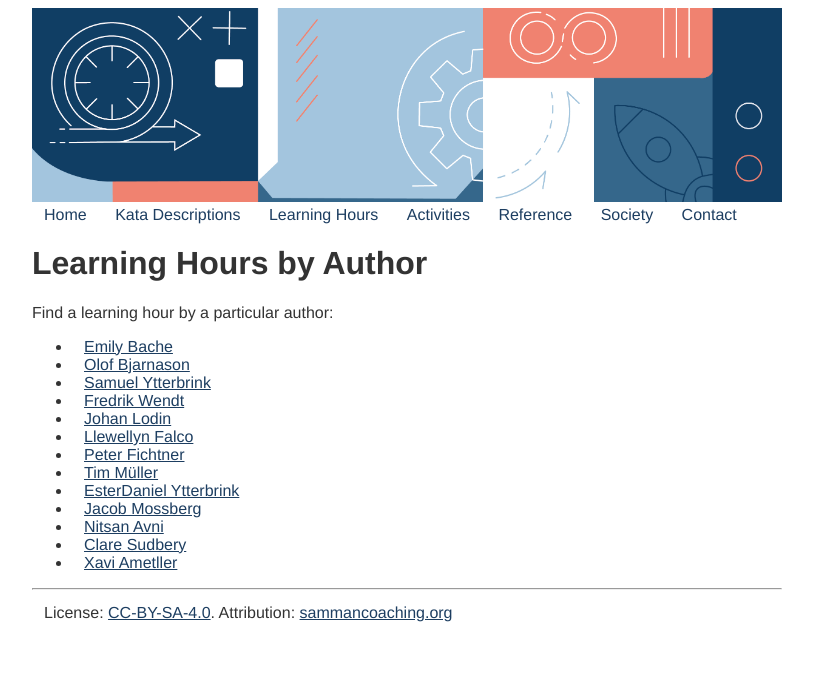
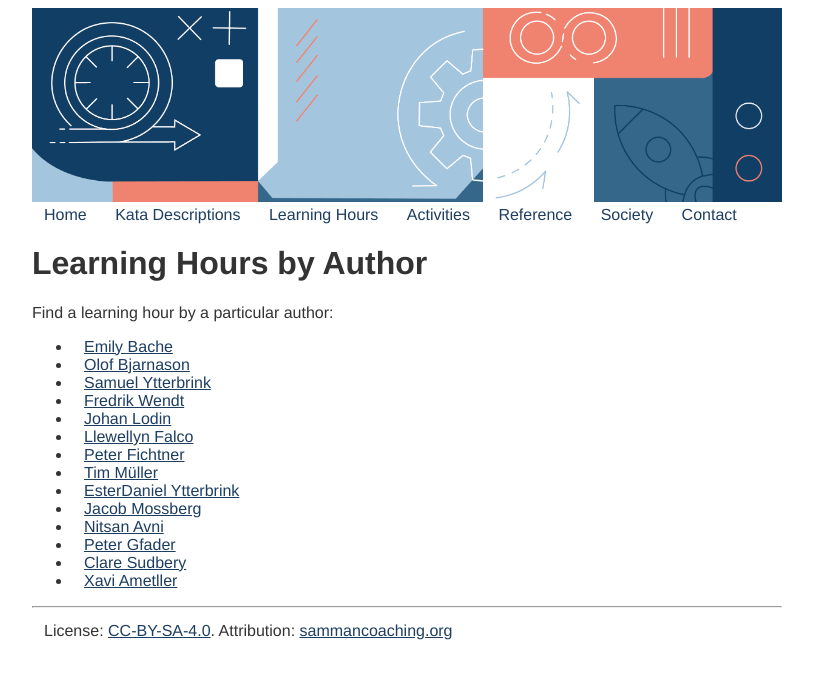
Before and after one commit to sammancoaching/website, a Jekyll site: the page built from learning_hours/learning_hours_by_author.md, in a window 1280 px wide. Shown: the top 679 px of the page, without its empty margins (233-1046 px from the left). Built offline with Jekyll 4.4.1, drawn with Linux system fonts in a browser that asks for light colours.

Commit message:
Add contributor page for Peter

```diff
--- a/_data/contributors.yml
+++ b/_data/contributors.yml
@@ -53,6 +53,11 @@
   url: https://nitsanavni.github.io/
   affiliation: Independent
   member: yes
+peitor:
+  title: Peter Gfader
+  url: https://beyond-agility.com/
+  affiliation: BeyondAgility
+  member: no
 claresudbery:
   title: Clare Sudbery
   url: https://tinyurl.com/SSE-Ltd
```
Also changed, not shown: society/contributors/peitor.md (added, +9 -0 lines).
